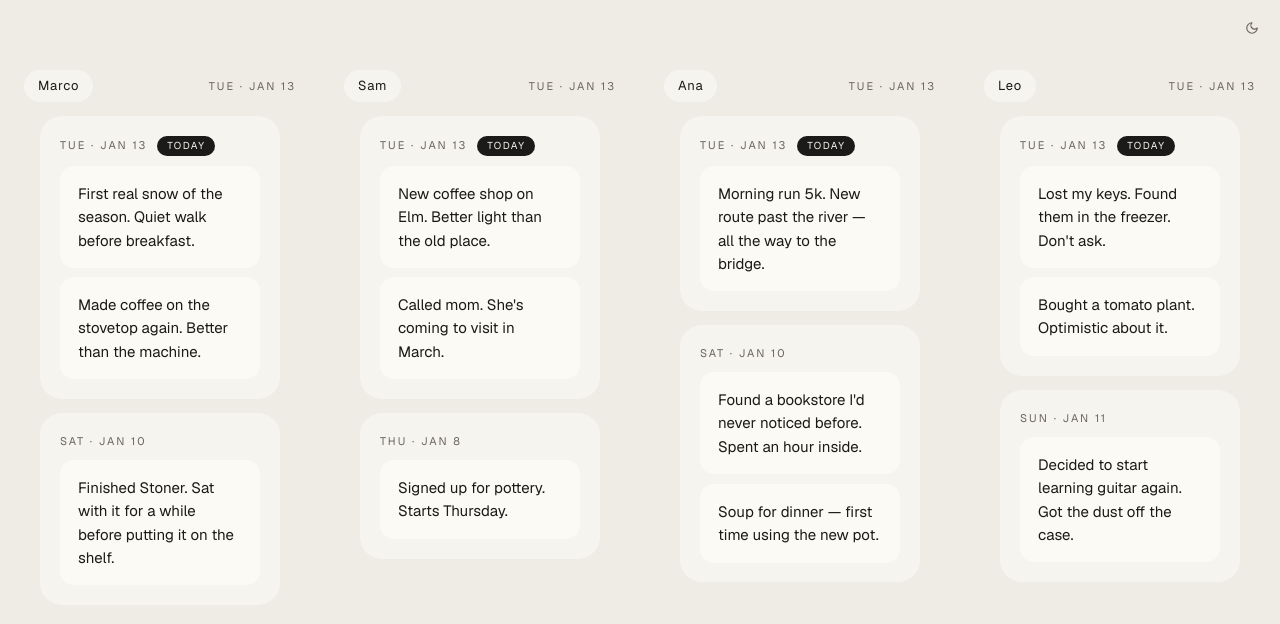
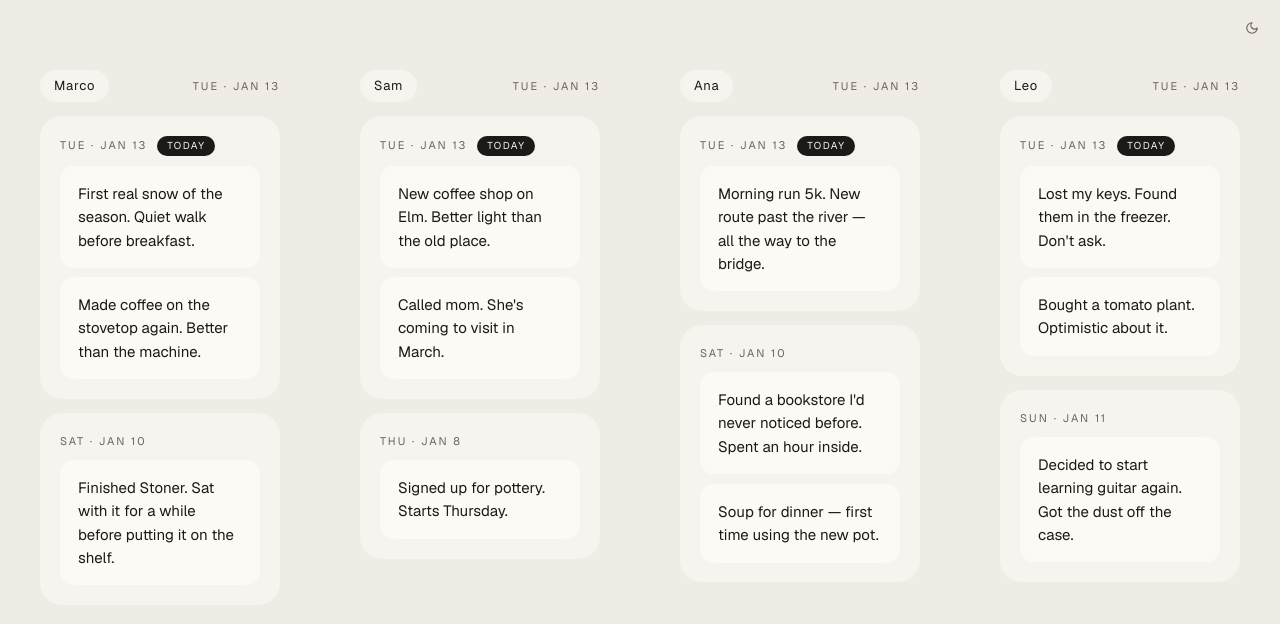
Before and after one commit to Julioliolio/journal, a Next.js app: page /demo/four in a window 1280 px wide. Shown: the top 624 px of the page. Built offline with nearby package versions, Linux system fonts and the light colour scheme.

Commit message:
Align half header with body
Match .half-header-inner's width and padding to .half-inner so the
name pill and date sit at the same edges as the cards below — visible
when only one section is open and the body expands to 1400px.

Co-Authored-By: Claude Opus 4.6 <noreply@anthropic.com>

```diff
--- a/app/globals.css
+++ b/app/globals.css
@@ -176,13 +176,16 @@ textarea {
 }
 
 .half-header-inner {
-  max-width: 720px;
-  margin: 0 auto;
-  padding: 18px 24px 14px;
+  padding: 18px 40px 14px;
   display: flex;
   align-items: center;
   justify-content: space-between;
   gap: 12px;
+}
+
+.half:only-child .half-header-inner {
+  max-width: 1400px;
+  margin: 0 auto;
 }
 
 .half-header-date {
```
